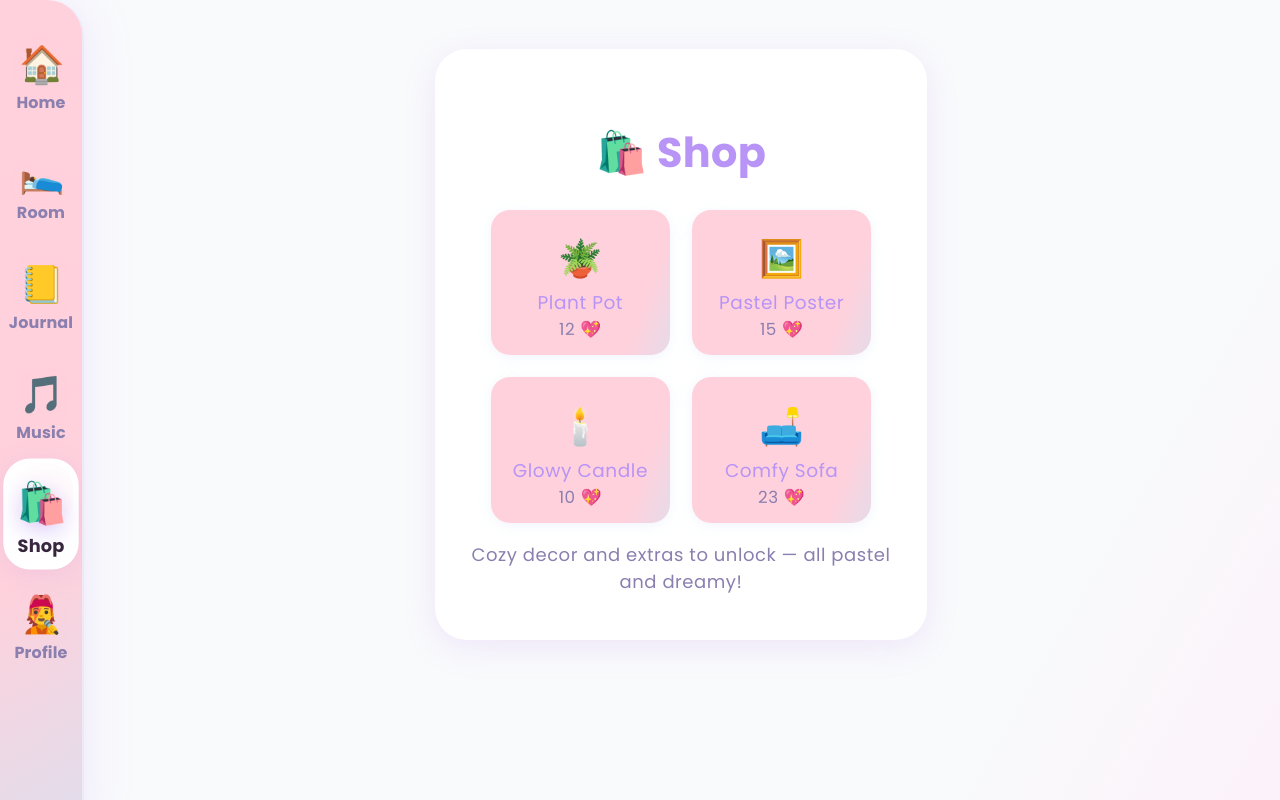
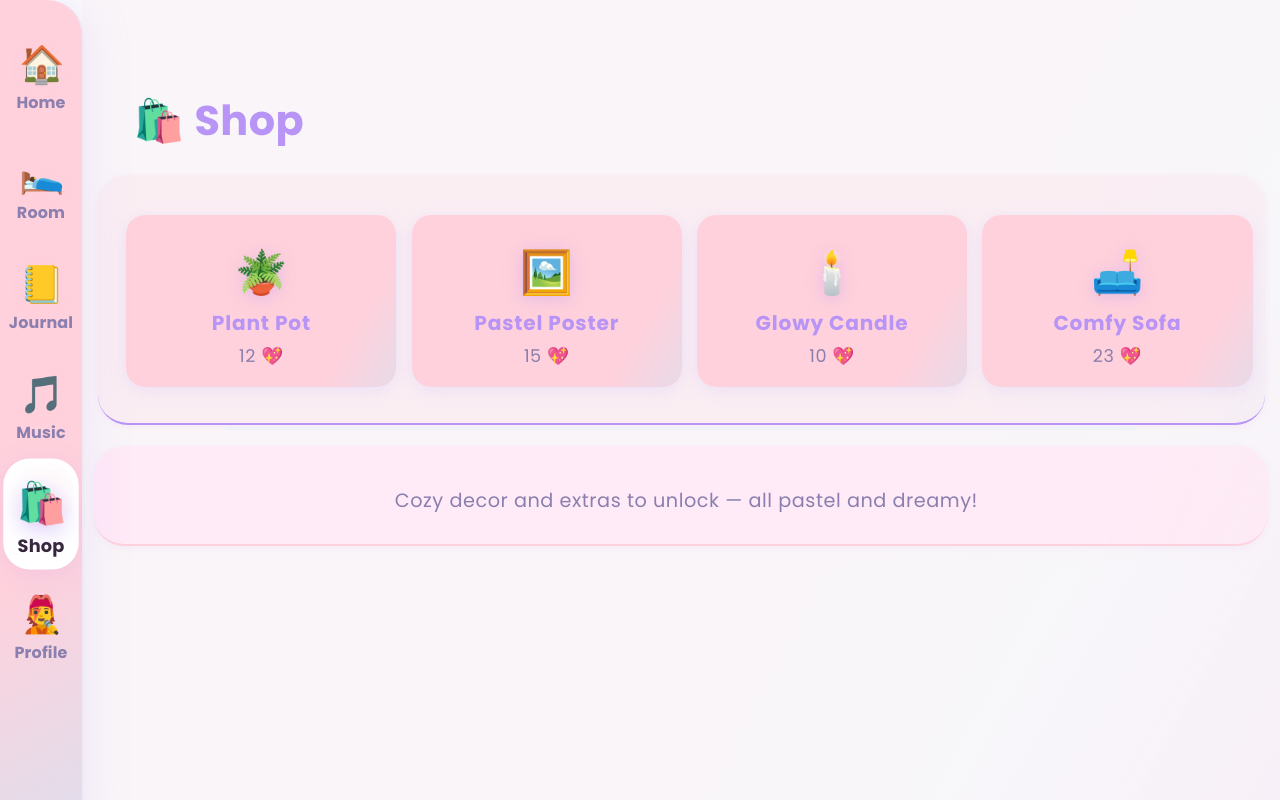
Before and after one commit to Workflow-Manager-admin/cozydreams-105076-ca60f549, a React (Create React App) app in the folder frontend_web_app/: page /shop in a window 1280 px wide. Built offline with nearby package versions, Linux system fonts and the light colour scheme; the HTML template or start-up script is replaced by a standard one.

Commit message:
CheckPoint

```diff
--- a/frontend_web_app/src/screens/ShopScreen.js
+++ b/frontend_web_app/src/screens/ShopScreen.js
@@ -3,55 +3,236 @@ import React from "react";
 /**
  * PUBLIC_INTERFACE
  * ShopScreen
- * Placeholder for item shop.
+ * Features, grids, and items are displayed in wide, open, floating pastel bubble rows/dividers—airy, responsive, and use full content space.
  */
 function ShopScreen() {
+  // Items (should be fetched in future, hardcoded for now)
+  const shopItems = [
+    {
+      emoji: "🪴",
+      name: "Plant Pot",
+      price: 12,
+    },
+    {
+      emoji: "🖼️",
+      name: "Pastel Poster",
+      price: 15,
+    },
+    {
+      emoji: "🕯️",
+      name: "Glowy Candle",
+      price: 10,
+    },
+    {
+      emoji: "🛋️",
+      name: "Comfy Sofa",
+      price: 23,
+    },
+  ];
+
+  // SectionBubble helper, for wide pastel floaty rows
+  function SectionBubble({ children, bg, border, style, className = "" }) {
     return (
-    <main className="floating-screen">
-      <h1 className="whimsical">🛍️ Shop</h1>
+      <section
+        className={`shop-section-bubble ${className}`}
+        style={{
+          background:
+            bg || "linear-gradient(113deg, #fff8fd 91%, #ffd1dc17 140%)",
+          borderBottom: border
+            ? `2.3px solid ${border}`
+            : "2.15px solid #eee9f6",
+          borderRadius: 30,
+          boxShadow: "0 3px 16px #ffd1dc14, 0 1.4px 7px #b794f613",
+          margin: "2.15em auto 0.7em auto",
+          padding: "2.1em 1.6em 1.5em 2.2em",
+          width: "98vw",
+          maxWidth: 1100,
+          ...style,
+        }}
+      >
+        {children}
+      </section>
+    );
+  }
+
+  return (
+    <main
+      className="main-shop-dreamy"
+      style={{
+        background:
+          "linear-gradient(118deg, #ffd1dc18 65%, #c2e9fb19 117%, #b794f617 155%)",
+        minHeight: "100vh",
+        width: "100%",
+        maxWidth: "none",
+        boxShadow: "none",
+        position: "relative",
+        display: "block",
+        padding: 0,
+        overflow: "visible",
+      }}
+    >
+      <h1
+        className="whimsical"
+        style={{
+          width: "100%",
+          textAlign: "left",
+          paddingLeft: "4vw",
+          margin: "clamp(2em, 7vw, 3.7em) auto 0.6em auto",
+        }}
+      >
+        🛍️ Shop
+      </h1>
+
+      {/* Featured Items Bubble (wide grid row, unboxed) */}
+      <SectionBubble
+        bg="linear-gradient(110deg, #ffd1dc33 93%, #c2e9fb5a 124%, #fff8fd 160%)"
+        border="#b794f6"
+        style={{
+          marginTop: "0.5em",
+          marginBottom: "0.12em",
+          padding: "2.2em 1.4em 2em 2.3em",
+          display: "flex",
+          flexDirection: "column",
+          gap: "1.25em",
+        }}
+        className="shop-featured-bubble"
+      >
+        {/* Product Grid */}
         <div
           style={{
+            width: "100%",
             display: "grid",
-          gridTemplateColumns: "1fr 1fr",
-          gap: "1.25em",
-          margin: "1.5em auto 1em auto",
-          maxWidth: 380,
-          justifyContent: "center"
+            gridTemplateColumns: "repeat(auto-fit, minmax(210px, 1fr))",
+            gap: "1.35em 2.3em",
+            margin: "0 auto 0 0",
+            alignItems: "stretch",
+            justifyItems: "center",
           }}
         >
-        {[1,2,3,4].map((n) => (
+          {shopItems.map((item, n) => (
             <div
               key={n}
               style={{
-              background: "linear-gradient(110deg, #ffd1dc 80%, #c2e9fb 130%)",
-              borderRadius: "19px",
-              boxShadow: "0 3px 18px #c2e9fb22, 0 1.9px 9px #b794f612",
-              padding: "1.2em 0 0.7em 0",
+                background:
+                  "linear-gradient(121deg, #ffd1dc 79%, #c2e9fb 135%)",
+                borderRadius: 19,
+                boxShadow:
+                  "0 4px 18px #b794f628, 0 2px 9px #c2e9fb16",
+                padding: "1.47em 1em 1.01em 1em",
                 textAlign: "center",
-              minHeight: "84px"
+                minHeight: "108px",
+                display: "flex",
+                flexDirection: "column",
+                justifyContent: "center",
+                alignItems: "center",
+                width: "96%",
+                maxWidth: 295,
+                transition: "box-shadow 0.21s, transform 0.16s",
+              }}
+              tabIndex={0}
+            >
+              <div style={{ paddingBottom: "0.2em" }}>
+                <span
+                  style={{
+                    fontSize: "2.35em",
+                    filter:
+                      "drop-shadow(0 2px 9px #ffd1dc47) drop-shadow(0 2px 7px #b794f669)",
+                  }}
+                  role="img"
+                  aria-label="shop item"
+                >
+                  {item.emoji}
+                </span>
+              </div>
+              <div
+                style={{
+                  color: "#b794f6",
+                  fontSize: "1.12em",
+                  fontWeight: 600,
+                  fontFamily: "'Poppins', cursive",
+                  marginBottom: 2,
+                  letterSpacing: "0.04em",
                 }}
               >
-            <div style={{paddingBottom:"0.17em"}}>
-              <span style={{fontSize:"2em"}} role="img" aria-label="shop item">{["🪴","🖼️","🕯️","🛋️"][n-1]}</span>
+                {item.name}
               </div>
-            <div style={{
-              color:"#b794f6",
-              fontSize:"1.03em",
-              fontWeight:500,
-              fontFamily:"'Poppins', cursive"
-            }}>
-              {["Plant Pot","Pastel Poster","Glowy Candle","Comfy Sofa"][n-1]}
-            </div>
-            <div style={{
-              fontSize:"0.93em",
-              color:"#8a7fae"
-            }}>
-              {["12","15","10","23"][n-1]} <span role="img" aria-label="hearts">💖</span>
+              <div
+                style={{
+                  fontSize: "0.98em",
+                  color: "#8a7fae",
+                  fontWeight: 500,
+                  marginTop: 2,
+                }}
+              >
+                {item.price} <span role="img" aria-label="hearts">
+                  💖
+                </span>
               </div>
             </div>
           ))}
         </div>
-      <p style={{ color: "#8a7fae" }}>Cozy decor and extras to unlock — all pastel and dreamy!</p>
+      </SectionBubble>
+
+      {/* Gentle Divider */}
+      <div
+        aria-hidden="true"
+        style={{
+          height: 0,
+          border: 0,
+          borderBottom: "3.5px solid #c2e9fb26",
+          width: "76%",
+          maxWidth: 950,
+          margin: "0em auto 0.2em auto",
+        }}
+      ></div>
+
+      {/* Info Bubble */}
+      <SectionBubble
+        bg="linear-gradient(109deg, #ffeaf7 81%, #ffd1dc44 120%, #fff6fa 170%)"
+        border="#ffd1dc"
+        style={{
+          display: "flex",
+          alignItems: "center",
+          justifyContent: "center",
+          gap: "1.12em",
+          margin: "0.8em auto 2.5em auto",
+          textAlign: "center",
+          fontSize: "1.07em",
+          color: "#8a7fae",
+          fontFamily: "'Poppins', cursive",
+          fontWeight: 500,
+        }}
+        className="shop-info-bubble"
+      >
+        Cozy decor and extras to unlock — all pastel and dreamy!
+      </SectionBubble>
+
+      {/* Responsive style for open pastel bubbles & airy grid */}
+      <style>
+        {`
+        .shop-section-bubble {
+          width: 98vw;
+          max-width: 1140px;
+          margin: 2em auto 0.65em auto;
+          transition: box-shadow .16s, background .12s, border-bottom .15s;
+          animation: bubbleFloatIn 1.09s cubic-bezier(.63,1.13,.47,0.95);
+          will-change: opacity, transform;
+        }
+        @media (max-width: 1200px) {
+          .shop-section-bubble { max-width: 99vw; }
+        }
+        @media (max-width: 800px) {
+          .shop-section-bubble { width: 99vw; min-width: 0; padding-left: 0.7em; padding-right: 0.7em;}
+        }
+        @media (max-width: 540px) {
+          .shop-section-bubble { padding: 1em 2vw 0.9em 2vw;}
+        }
+        @keyframes bubbleFloatIn {
+          from { opacity: 0; transform: translateY(30px) scale(0.96);}
+          to   { opacity: 1; transform: translateY(0) scale(1);}
+        }
+        `}
+      </style>
     </main>
   );
 }
```
Also changed, not shown: 1 other file (tests, documents, lock files or other folders). Lines whose indentation alone changed are shown as unchanged.
